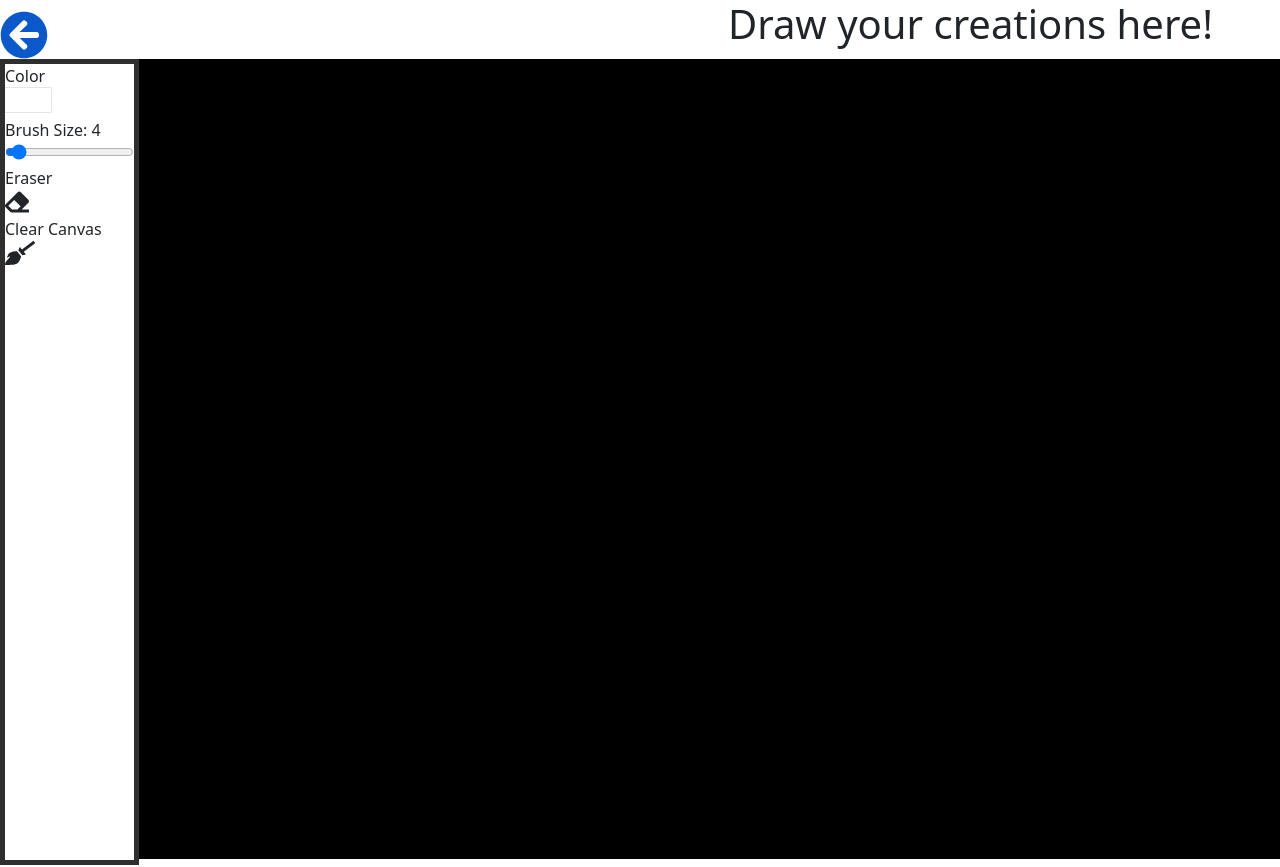
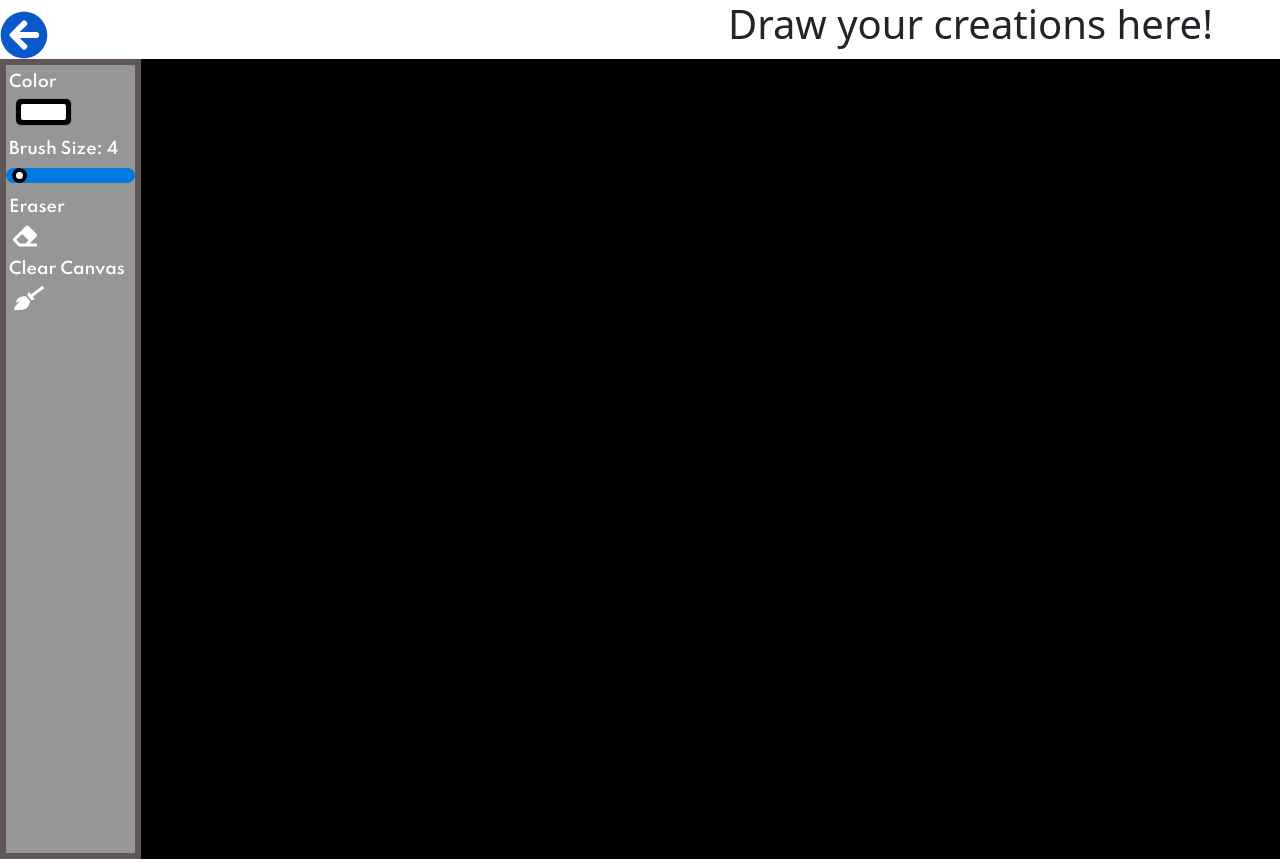
Before and after one commit to rzh150030/paint-app, a React (Create React App) app: page /canvas in a window 1280 px wide. Shown: the top 867 px of the page. Built offline with nearby package versions, Linux system fonts and the light colour scheme.

Commit message:
styles added to tool-box

```diff
--- a/public/index.html
+++ b/public/index.html
@@ -4,6 +4,9 @@
     <meta charset="utf-8" />
     <link rel="icon" href="%PUBLIC_URL%/favicon.ico" />
     <link href="https://cdn.jsdelivr.net/npm/bootstrap@5.1.3/dist/css/bootstrap.min.css" rel="stylesheet" integrity="sha384-1BmE4kWBq78iYhFldvKuhfTAU6auU8tT94WrHftjDbrCEXSU1oBoqyl2QvZ6jIW3" crossorigin="anonymous">
+    <link rel="preconnect" href="https://fonts.googleapis.com">
+    <link rel="preconnect" href="https://fonts.gstatic.com" crossorigin>
+    <link href="https://fonts.googleapis.com/css2?family=Spartan:wght@600&display=swap" rel="stylesheet">
     <meta name="viewport" content="width=device-width, initial-scale=1" />
     <meta name="theme-color" content="#000000" />
     <meta
--- a/src/components/BrushSize/BrushSize.css
+++ b/src/components/BrushSize/BrushSize.css
@@ -0,0 +1,16 @@
+input[type='range'] {
+    overflow: hidden;
+    -webkit-appearance: none;
+    border-radius: 10px;
+    background-color: #007adf;
+  }
+
+  /* Controls circle slider */
+  input[type='range']::-webkit-slider-thumb {
+    width: 15px;
+    -webkit-appearance: none;
+    height: 15px;
+    background: #ffffff;
+    border-radius: 10px;
+    border: 4px solid black;
+  }
--- a/src/components/BrushSize/BrushSize.js
+++ b/src/components/BrushSize/BrushSize.js
@@ -11,9 +11,9 @@ export default function BrushSize({getBrushSize, brushSize}) {
 
     return (
         <div>
-            <label>Brush Size: {brushSize}
+            <div className='tool-name'>Brush Size: {brushSize} </div>
                 <input id='brush-size' value={brushSize} type='range' min='1' max='60' onChange={getSliderValue} />
-            </label>
+
         </div>
     )
 }
--- a/src/components/ClearCanvas/ClearCanvas.css
+++ b/src/components/ClearCanvas/ClearCanvas.css
@@ -1,7 +1,9 @@
 .broom{
     font-size: 1.5em;
+    margin-left: 8px;
 }
 
 .broom:hover{
     cursor: pointer;
+    color: rgb(2, 141, 255);
 }
--- a/src/components/ClearCanvas/ClearCanvas.js
+++ b/src/components/ClearCanvas/ClearCanvas.js
@@ -6,7 +6,7 @@ export default function ClearCanvas({clearCanvas}) {
 
     return (
         <div>
-            Clear Canvas
+           <div className="tool-name">Clear Canvas</div>
            <div>
                 <FontAwesomeIcon className="broom" icon={faBroom} onClick={clearCanvas} />
             </div>
--- a/src/components/ColorPicker/ColorPicker.js
+++ b/src/components/ColorPicker/ColorPicker.js
@@ -28,15 +28,16 @@ export default function ColorPicker({getColor}) {
     const styles = reactCSS({
         'default': {
           color: {
-            width: '36px',
-            height: '14px',
+            width: '45px',
+            height: '16px',
             borderRadius: '2px',
             background: `rgba(${ color.r }, ${ color.g }, ${ color.b }, ${ color.a })`,
           },
           swatch: {
             padding: '5px',
-            background: '#fff',
-            borderRadius: '1px',
+            background: '#000',
+            margin: '0 10px',
+            borderRadius: '5px',
             boxShadow: '0 0 0 1px rgba(0,0,0,.1)',
             display: 'inline-block',
             cursor: 'pointer',
@@ -58,7 +59,7 @@ export default function ColorPicker({getColor}) {
     return (
         <div>
             <div>
-                <div>Color</div>
+                <div className="tool-name">Color</div>
                 <div style={ styles.swatch } onClick={ handleClick }>
                     <div style={ styles.color } />
                 </div>
--- a/src/components/Eraser/Eraser.css
+++ b/src/components/Eraser/Eraser.css
@@ -1,7 +1,9 @@
 .eraser{
     font-size: 1.5em;
+    margin-left: 7px;
 }
 
 .eraser:hover{
     cursor: pointer;
+    color: rgb(2, 141, 255);
 }
--- a/src/components/Eraser/Eraser.js
+++ b/src/components/Eraser/Eraser.js
@@ -11,7 +11,7 @@ export default function Eraser({getColor}) {
 
     return (
         <div onClick={changeColor}>
-            <div>Eraser</div>
+            <div className="tool-name">Eraser</div>
             <FontAwesomeIcon className="eraser" icon={faEraser} />
         </div>
     )
--- a/src/components/PaintToolsContainer/PaintToolsContainer.css
+++ b/src/components/PaintToolsContainer/PaintToolsContainer.css
@@ -1,6 +1,15 @@
 .PaintToolsContainer{
     margin: 0px;
-    min-height: 90vh;
+    height: 100vh;
     max-width: 17%;
-    border: 5px solid rgb(47, 47, 47);
+    background:rgb(150, 150, 150);
+    border: 6px solid rgb(95, 86, 86);
+    font-family: 'Spartan', sans-serif;
+    color: #fff;
+    font-size: 1rem;
 }
+
+
+.tool-name{
+    margin: 5px 3px;
+}
```
Also changed, not shown: src/components/ColorPicker/ColorPicker.css (line endings or trailing spaces), 1 other file (tests, documents, lock files or other folders).
